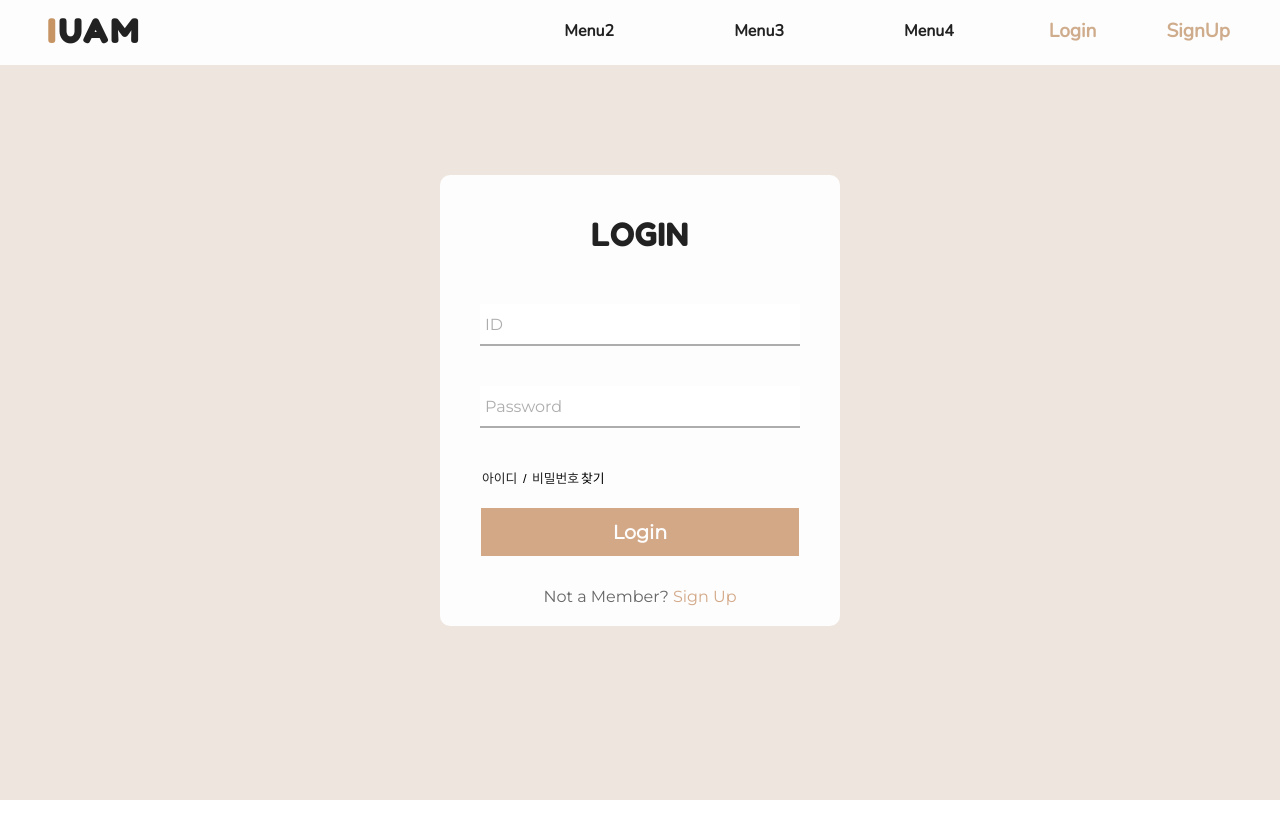
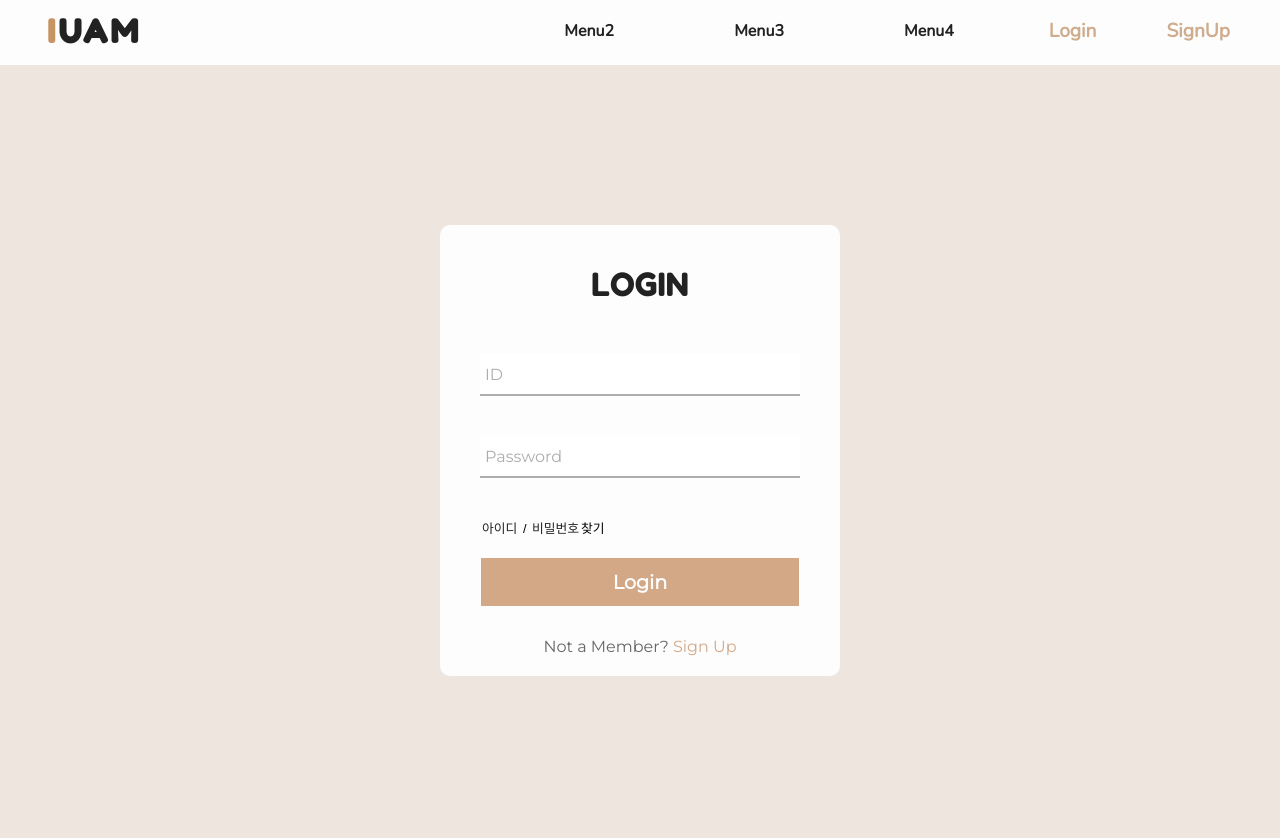
Before and after one commit to modern-agile-team/idu-market-react, a React (Create React App) app: page /login in a window 1280 px wide. Shown: the top 838 px of the page. Before the commit the page ends 800 px from the top, so only its background shows below. Built offline with nearby package versions, Linux system fonts and the light colour scheme; a web font is replaced by a local one.

Commit message:
Style(minjae): form component height edit

```diff
--- a/src/scss/layout/_forms.scss
+++ b/src/scss/layout/_forms.scss
@@ -1,11 +1,11 @@
 .form-template {
     width: 100%;
-    height: 100vh;
+    height: 900px;
     background-color: #eee5de;
 
     .container {
         width: 100%;
-        height: 100vh;
+        height: 100%;
         display: flex;
         justify-content: center;
         flex-direction: column;
```
